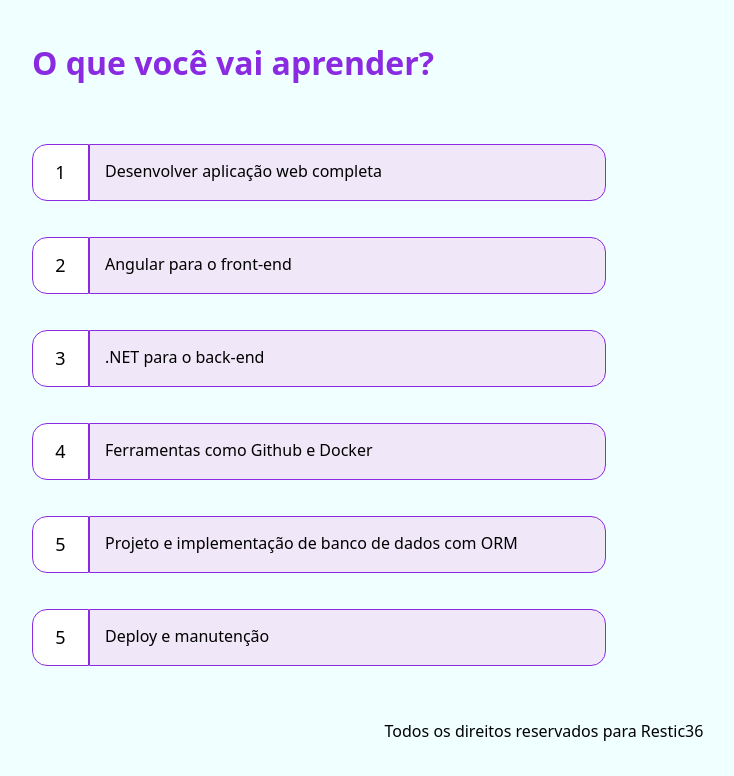
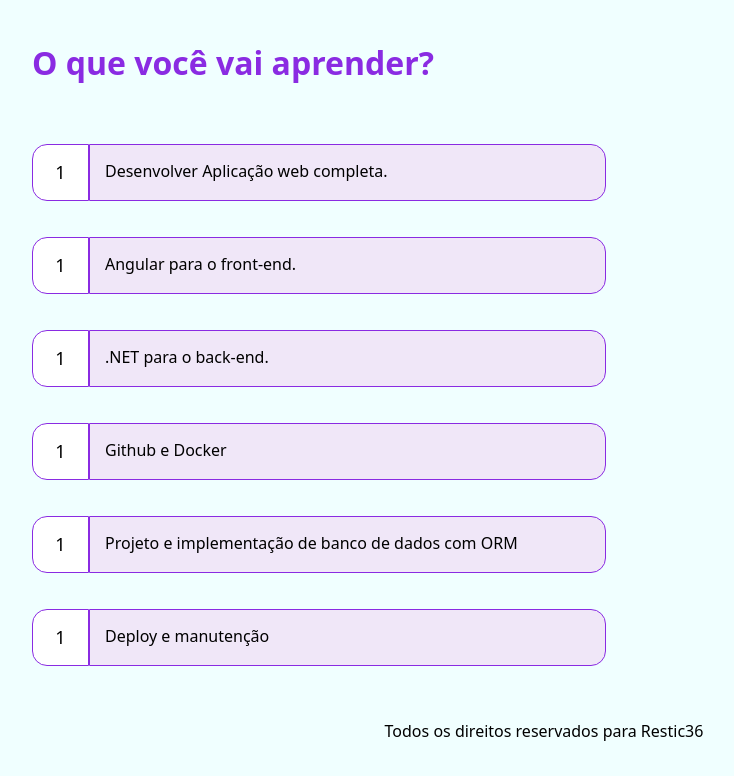
Before and after one commit to andouglasCepedi/Restic36-FullStack, an Angular app in the folder CursosRestic/: page /details/1 in a window 1280 px wide. Shown: the part 602-1378 px from the top of the page, without its empty margins (96-830 px from the left). Built offline with nearby package versions, Linux system fonts and the light colour scheme.

Commit message:
Adicionado os itens do detalhe do curso

```diff
--- /dev/null
+++ b/CursosRestic/src/app/components/item/item.component.css
@@ -0,0 +1,32 @@
+/* Itens */
+.itens{
+    display: flex;
+    flex-direction: column;
+}
+
+.item{
+    display: flex;
+    flex-direction: row;
+    align-items: center;
+}
+
+.item-number{
+    border: 1px solid blueviolet;
+    padding-top: 15px;
+    width: 55px;
+    height: 40px;
+    text-align: center;
+    font-size: large;
+    justify-content: center;
+    background-color: white;
+    border-radius: 15px 0px 0px 15px;
+}
+
+.item-text{
+    padding: 15px 0 0 15px;
+    width: 500px;
+    height: 40px;
+    background-color:  rgb(240, 231, 248);
+    border: 1px solid blueviolet;
+    border-radius: 0 15px 15px 0;
+}
--- /dev/null
+++ b/CursosRestic/src/app/components/item/item.component.html
@@ -0,0 +1,4 @@
+<section class='item'>
+    <p class="item-number">1</p>
+    <p class="item-text">{{itemData}}</p>
+</section>
--- a/CursosRestic/src/app/pages/details/details.component.css
+++ b/CursosRestic/src/app/pages/details/details.component.css
@@ -40,37 +40,3 @@
     border: 1px solid blueviolet;
     width: 400px;
 }
-
-
-/* Itens */
-.itens{
-    display: flex;
-    flex-direction: column;
-}
-
-.item{
-    display: flex;
-    flex-direction: row;
-    align-items: center;
-}
-
-.item-number{
-    border: 1px solid blueviolet;
-    padding-top: 15px;
-    width: 55px;
-    height: 40px;
-    text-align: center;
-    font-size: large;
-    justify-content: center;
-    background-color: white;
-    border-radius: 15px 0px 0px 15px;
-}
-
-.item-text{
-    padding: 15px 0 0 15px;
-    width: 500px;
-    height: 40px;
-    background-color:  rgb(240, 231, 248);
-    border: 1px solid blueviolet;
-    border-radius: 0 15px 15px 0;
-}
--- a/CursosRestic/src/app/pages/details/details.component.html
+++ b/CursosRestic/src/app/pages/details/details.component.html
@@ -18,30 +18,5 @@
 </section>
 <section class="objetivos">
     <h4 class="titulo">O que você vai aprender?</h4>
-    <section class="itens">
-        <section class='item'>
-            <p class="item-number">1</p>
-            <p class="item-text">Desenvolver aplicação web completa</p>
-        </section>
-        <section class='item'>
-            <p class="item-number">2</p>
-            <p class="item-text">Angular para o front-end</p>
-        </section>
-        <section class='item'>
-            <p class="item-number">3</p>
-            <p class="item-text">.NET para o back-end</p>
-        </section>
-        <section class='item'>
-            <p class="item-number">4</p>
-            <p class="item-text">Ferramentas como Github e Docker</p>
-        </section>
-        <section class='item'>
-            <p class="item-number">5</p>
-            <p class="item-text">Projeto e implementação de banco de dados com ORM</p>
-        </section>
-        <section class='item'>
-            <p class="item-number">5</p>
-            <p class="item-text">Deploy e manutenção</p>
-        </section>
-    </section>
+    <app-item *ngFor="let item of curso!.items" [itemData]="item"></app-item>
 </section>
--- a/CursosRestic/src/app/pages/details/details.component.ts
+++ b/CursosRestic/src/app/pages/details/details.component.ts
@@ -2,11 +2,14 @@ import { Component, inject } from '@angular/core';
 import { Curso } from '../../interfaces/curso';
 import { ActivatedRoute } from '@angular/router';
 import { CursoService } from '../../services/curso.service';
+import { ItemComponent } from '../../components/item/item.component';
+import { CommonModule } from '@angular/common';
+
 
 @Component({
   selector: 'app-details',
   standalone: true,
-  imports: [],
+  imports: [ItemComponent, CommonModule],
   templateUrl: 'details.component.html' ,
   styleUrl: './details.component.css'
 })
--- a/CursosRestic/src/app/services/curso.service.ts
+++ b/CursosRestic/src/app/services/curso.service.ts
@@ -15,14 +15,14 @@ export class CursoService {
       image: "../../../assets/images/card-fullstack.png",
       professor: ["Andouglas", "Thiago"],
       cargaHoraria: 300,
-      items: []
+      items: ["Desenvolver Aplicação web completa.", "Angular para o front-end.", ".NET para o back-end.", "Github e Docker", "Projeto e implementação de banco de dados com ORM", "Deploy e manutenção"]
     },
     {
       id: 2,
       name: "Ciência de Dados",
       description: "Desvende os segredos dos dados! Aprenda a extrair insights valiosos, desenvolver modelos preditivos e impulsionar decisões inteligentes com nossa trilha de Ciência de Dados.",
       image: "../../../assets/images/card-dados.png",
-      professor: ["", ""],
+      professor: ["Ciro","Aluizio"],
       cargaHoraria: 250,
       items: []
     }
```
Also changed, not shown: CursosRestic/src/app/components/item/item.component.ts (added, +13 -0 lines), 1 other file (tests, documents, lock files or other folders).
